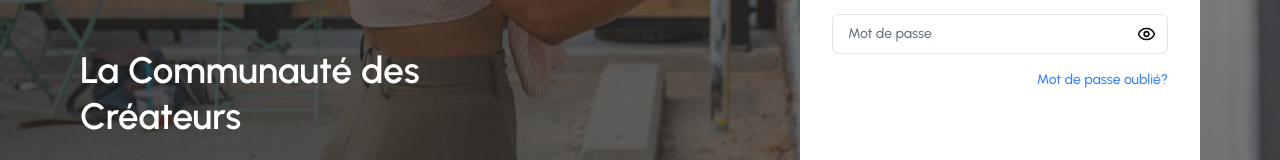
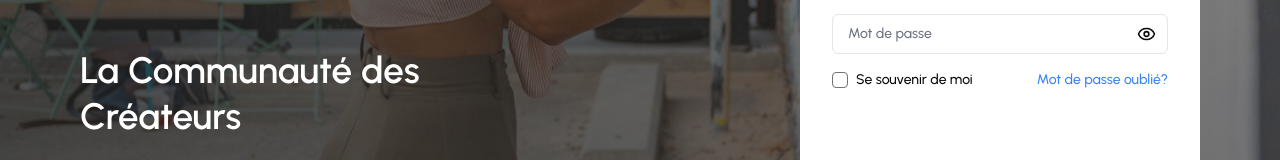
Before and after one commit to KiritoEM/Inkspire, a React (Vite) app: page / in a window 1280 px wide. Shown: the part 508-668 px from the top of the page. Built offline with nearby package versions, Linux system fonts and the light colour scheme.

Commit message:
feat: add checkbox to loginForm

```diff
--- a/package.json
+++ b/package.json
@@ -11,6 +11,7 @@
   },
   "dependencies": {
     "@hookform/resolvers": "^3.9.1",
+    "@radix-ui/react-checkbox": "^1.1.2",
     "@radix-ui/react-label": "^2.1.0",
     "@radix-ui/react-slot": "^1.1.0",
     "class-variance-authority": "^0.7.1",
--- a/src/components/shared/forms/LoginForm.tsx
+++ b/src/components/shared/forms/LoginForm.tsx
@@ -6,6 +6,7 @@ import { zodResolver } from "@hookform/resolvers/zod";
 import { loginSchema } from "../../../lib/form-validation";
 import { FloatingLabelInput } from "./FloatingInput";
 import { Eye, EyeOff } from "lucide-react"
+import { Checkbox } from "../ui/checkbox";
 
 /**
  * A component that renders a form for a user to logIn.
@@ -69,7 +70,15 @@ const LoginForm: FC = (): JSX.Element => {
                         )}
                     />
                     <div className="forgot flex justify-between">
-                        <div className="checkbox"></div>
+                        <div className="checkbox flex items-center space-x-2">
+                            <Checkbox id="terms" />
+                            <label
+                                htmlFor="terms"
+                                className="text-sm font-medium leading-none peer-disabled:cursor-not-allowed peer-disabled:opacity-70"
+                            >
+                                Se souvenir de moi
+                            </label>
+                        </div>
                         <p className="text-blue-500 text-sm">Mot de passe oublié?</p>
                     </div>
                 </form>
--- /dev/null
+++ b/src/components/shared/ui/checkbox.tsx
@@ -0,0 +1,27 @@
+import * as React from "react"
+import * as CheckboxPrimitive from "@radix-ui/react-checkbox"
+import { Check } from "lucide-react"
+import { cn } from "../../../lib/utils"
+
+const Checkbox = React.forwardRef<
+  React.ElementRef<typeof CheckboxPrimitive.Root>,
+  React.ComponentPropsWithoutRef<typeof CheckboxPrimitive.Root>
+>(({ className, ...props }, ref) => (
+  <CheckboxPrimitive.Root
+    ref={ref}
+    className={cn(
+      "peer h-4 w-4 shrink-0 rounded-sm border border-muted-foreground ring-offset-background focus-visible:outline-none focus-visible:ring-2 focus-visible:ring-ring focus-visible:ring-offset-2 disabled:cursor-not-allowed disabled:opacity-50 data-[state=checked]:bg-muted-foreground data-[state=checked]:text-primary-foreground",
+      className
+    )}
+    {...props}
+  >
+    <CheckboxPrimitive.Indicator
+      className={cn("flex items-center justify-center text-current")}
+    >
+      <Check className="h-4 w-4" />
+    </CheckboxPrimitive.Indicator>
+  </CheckboxPrimitive.Root>
+))
+Checkbox.displayName = CheckboxPrimitive.Root.displayName
+
+export { Checkbox }
```
Also changed, not shown: 1 other file (tests, documents, lock files or other folders).
